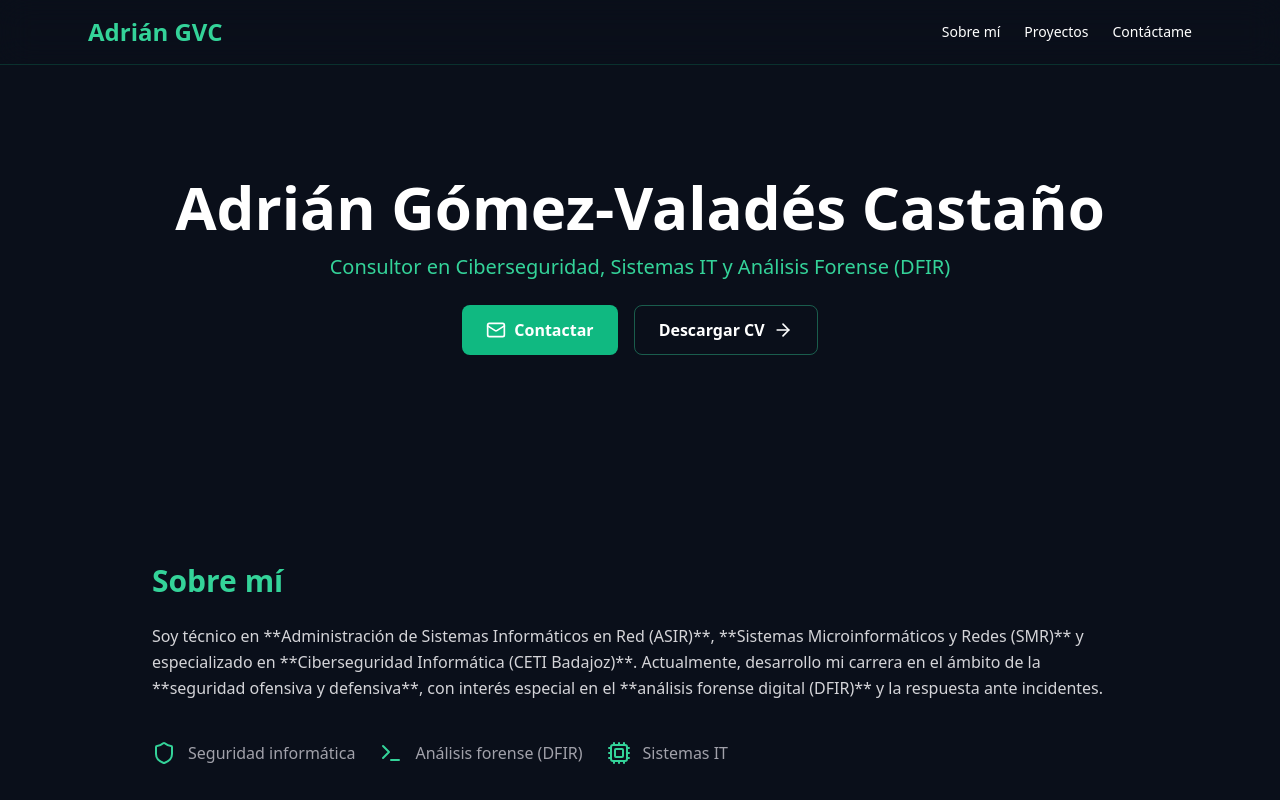
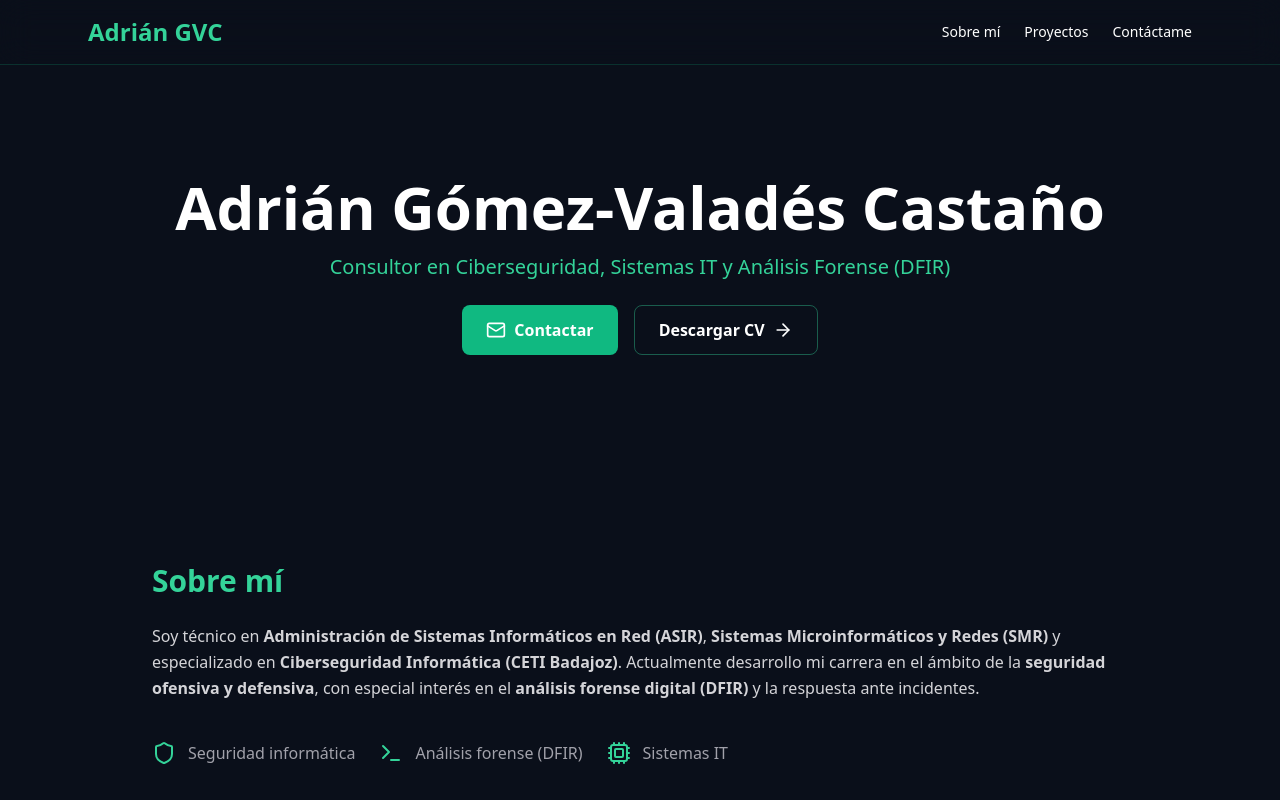
Before and after one commit to adrigomezv01/adriangvc, a React (Vite) app: page / in a window 1280 px wide. Shown: the top 800 px of the page. Built offline with nearby package versions, Linux system fonts and the light colour scheme.

Commit message:
Formulario sin redirección y con feedback visual

```diff
--- a/src/App.jsx
+++ b/src/App.jsx
@@ -1,22 +1,73 @@
+import { useState } from "react";
 import { motion } from "framer-motion";
-import { Github, Linkedin, Mail, Shield, Terminal, Cpu, FolderGit2, ArrowRight, ExternalLink } from "lucide-react";
+import {
+  Github,
+  Linkedin,
+  Mail,
+  Shield,
+  Terminal,
+  Cpu,
+  FolderGit2,
+  ArrowRight,
+  ExternalLink,
+  CheckCircle2,
+  XCircle,
+} from "lucide-react";
 
 function App() {
+  // Estado del formulario
+  const [status, setStatus] = useState({ sent: false, error: false });
+
+  const handleSubmit = async (e) => {
+    e.preventDefault();
+    const form = e.target;
+    const data = new FormData(form);
+
+    try {
+      const response = await fetch("https://formspree.io/f/xldoykww", {
+        method: "POST",
+        body: data,
+        headers: { Accept: "application/json" },
+      });
+
+      if (response.ok) {
+        setStatus({ sent: true, error: false });
+        form.reset();
+
+        // Oculta el mensaje tras 5 segundos
+        setTimeout(() => setStatus({ sent: false, error: false }), 5000);
+      } else {
+        throw new Error("Error al enviar");
+      }
+    } catch {
+      setStatus({ sent: false, error: true });
+      setTimeout(() => setStatus({ sent: false, error: false }), 5000);
+    }
+  };
+
   return (
     <div className="bg-[#0a0f1a] text-white min-h-screen">
-      {/* --- NAVBAR --- */}
+      {/* NAVBAR */}
       <header className="border-b border-emerald-500/20 sticky top-0 backdrop-blur-lg z-50">
         <nav className="max-w-6xl mx-auto flex justify-between items-center px-6 py-4">
-          <a href="#" className="text-2xl font-bold text-emerald-400">Adrián GVC</a>
+          <a href="#" className="text-2xl font-bold text-emerald-400">
+            Adrián GVC
+          </a>
           <div className="flex gap-6 text-sm">
-            <a href="#about" className="hover:text-emerald-400 transition">Sobre mí</a>
-            <a href="#projects" className="hover:text-emerald-400 transition">Proyectos</a>
-            <a href="#contact" className="hover:text-emerald-400 transition">Contáctame</a>
+            <a href="#about" className="hover:text-emerald-400 transition">
+              Sobre mí
+            </a>
+            <a href="#projects" className="hover:text-emerald-400 transition">
+              Proyectos
+            </a>
+            <a href="#contact" className="hover:text-emerald-400 transition">
+              Contáctame
+            </a>
           </div>
         </nav>
       </header>
 
-      {/* --- HERO --- */}
+      {/* HERO */}
       <section className="max-w-6xl mx-auto flex flex-col items-center justify-center text-center py-28 px-6">
         <motion.h1
           initial={{ opacity: 0, y: 30 }}
@@ -59,14 +110,16 @@ function App() {
         </motion.div>
       </section>
 
-      {/* --- ABOUT --- */}
+      {/* ABOUT */}
       <section id="about" className="max-w-5xl mx-auto py-24 px-6">
         <h2 className="text-3xl font-bold mb-6 text-emerald-400">Sobre mí</h2>
         <p className="text-zinc-300 leading-relaxed">
-          Soy técnico en **Administración de Sistemas Informáticos en Red (ASIR)**,
-          **Sistemas Microinformáticos y Redes (SMR)** y especializado en **Ciberseguridad Informática (CETI Badajoz)**.
-          Actualmente, desarrollo mi carrera en el ámbito de la **seguridad ofensiva y defensiva**,
-          con interés especial en el **análisis forense digital (DFIR)** y la respuesta ante incidentes.
+          Soy técnico en <b>Administración de Sistemas Informáticos en Red (ASIR)</b>,{" "}
+          <b>Sistemas Microinformáticos y Redes (SMR)</b> y especializado en{" "}
+          <b>Ciberseguridad Informática (CETI Badajoz)</b>.
+          Actualmente desarrollo mi carrera en el ámbito de la{" "}
+          <b>seguridad ofensiva y defensiva</b>, con especial interés en el{" "}
+          <b>análisis forense digital (DFIR)</b> y la respuesta ante incidentes.
         </p>
 
         <div className="mt-10 flex flex-wrap gap-6 text-zinc-400">
@@ -82,7 +135,7 @@ function App() {
         </div>
       </section>
 
-      {/* --- PROJECTS --- */}
+      {/* PROJECTS */}
       <section id="projects" className="max-w-6xl mx-auto py-24 px-6 bg-[#0d1421]">
         <h2 className="text-3xl font-bold mb-8 text-emerald-400">Proyectos destacados</h2>
 
@@ -113,7 +166,9 @@ function App() {
             className="rounded-xl border border-emerald-400/20 p-6 bg-[#101829]"
           >
             <FolderGit2 className="w-10 h-10 text-emerald-400 mb-4" />
-            <h3 className="text-xl font-semibold mb-2">Workflow automatizado en SailPoint</h3>
+            <h3 className="text-xl font-semibold mb-2">
+              Workflow automatizado en SailPoint
+            </h3>
             <p className="text-zinc-400 mb-4">
               Creación de un flujo de trabajo personalizado en IdentityIQ que genera contraseñas automáticas y notifica a los nuevos usuarios por correo.
             </p>
@@ -127,7 +182,7 @@ function App() {
         </div>
       </section>
 
-      {/* --- CONTACT --- */}
+      {/* CONTACT */}
       <section id="contact" className="py-24 bg-[#0a0f1a]">
         <div className="max-w-4xl mx-auto px-6 text-center">
           <h2 className="text-3xl font-bold text-emerald-400 mb-4">Contáctame</h2>
@@ -135,11 +190,7 @@ function App() {
             Si quieres hablar sobre ciberseguridad, proyectos o colaboraciones, rellena el formulario y te responderé lo antes posible.
           </p>
 
-          <form
-            action="https://formspree.io/f/xldoykww"
-            method="POST"
-            className="space-y-6 max-w-2xl mx-auto"
-          >
+          <form onSubmit={handleSubmit} className="space-y-6 max-w-2xl mx-auto">
             <div className="grid md:grid-cols-2 gap-6">
               <input
                 type="text"
@@ -173,10 +224,22 @@ function App() {
               <ArrowRight className="w-5 h-5" />
             </button>
           </form>
+
+          {/* Mensaje de éxito o error */}
+          {status.sent && (
+            <div className="mt-6 flex justify-center items-center gap-2 text-emerald-400 font-medium">
+              <CheckCircle2 className="w-5 h-5" /> ¡Mensaje enviado correctamente!
+            </div>
+          )}
+          {status.error && (
+            <div className="mt-6 flex justify-center items-center gap-2 text-red-400 font-medium">
+              <XCircle className="w-5 h-5" /> Error al enviar el mensaje. Inténtalo de nuevo.
+            </div>
+          )}
         </div>
       </section>
 
-      {/* --- FOOTER --- */}
+      {/* FOOTER */}
       <footer className="border-t border-emerald-400/10 py-10 text-center text-zinc-500 text-sm">
         <div className="flex justify-center gap-6 mb-4">
           <a href="https://github.com/adrigomezv01" target="_blank" rel="noopener noreferrer">
@@ -190,7 +253,10 @@ function App() {
           </a>
         </div>
 
-        <p>© {new Date().getFullYear()} Adrián Gómez-Valadés Castaño — Todos los derechos reservados.</p>
+        <p>
+          © {new Date().getFullYear()} Adrián Gómez-Valadés Castaño — Todos los derechos
+          reservados.
+        </p>
       </footer>
     </div>
   );
```
